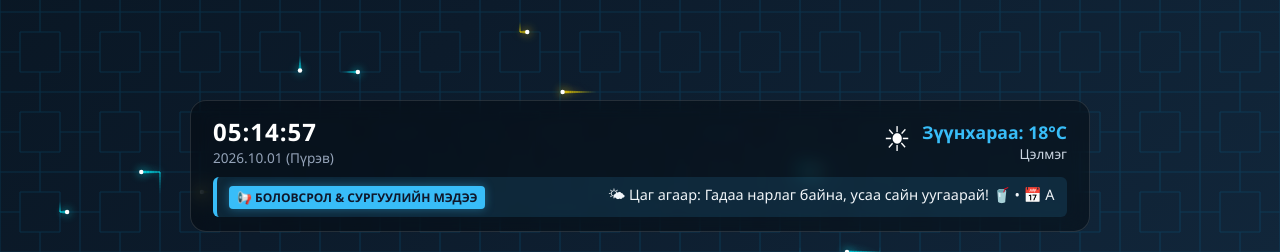
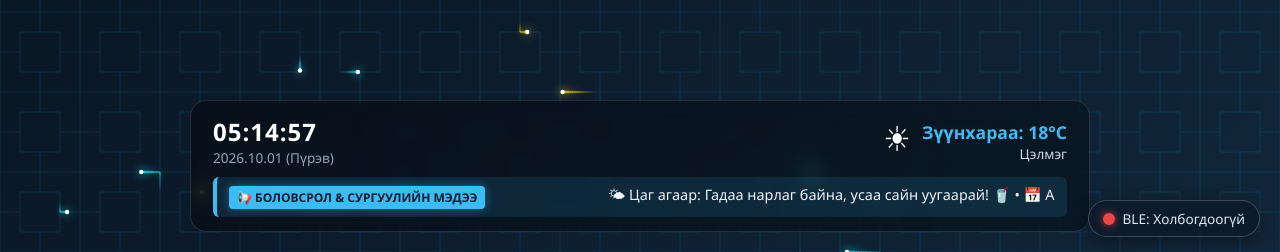
Before and after one commit to munkh-erdene1g4i/ai_sambar, a Flask app: page / in a window 1280 px wide. Shown: the part 548-800 px from the top of the page. Run offline with Flask 3, Linux system fonts and the light colour scheme.

Commit message:
Update index.html

```diff
--- a/templates/index.html
+++ b/templates/index.html
@@ -279,6 +279,38 @@
             color: #94a3b8;
         }
 
+        .ble-status-box {
+            position: fixed;
+            bottom: 15px;
+            right: 20px;
+            z-index: 100;
+            display: flex;
+            align-items: center;
+            gap: 8px;
+            background: rgba(12, 27, 43, 0.85);
+            padding: 8px 14px;
+            border-radius: 20px;
+            border: 1px solid rgba(255, 255, 255, 0.2);
+            font-size: 0.85rem;
+            color: #e2e8f0;
+            backdrop-filter: blur(8px);
+            box-shadow: 0 4px 15px rgba(0, 0, 0, 0.4);
+        }
+
+        .ble-dot {
+            width: 12px;
+            height: 12px;
+            border-radius: 50%;
+            background-color: #ef4444;
+            box-shadow: 0 0 8px rgba(239, 68, 68, 0.8);
+            transition: all 0.4s ease;
+        }
+
+        .ble-dot.connected {
+            background-color: #22c55e;
+            box-shadow: 0 0 10px rgba(34, 197, 94, 0.9);
+        }
+
         .weather-box {
             display: flex;
             align-items: center;
@@ -464,6 +496,11 @@
         </div>
     </footer>
 
+    <div class="ble-status-box">
+        <div class="ble-dot" id="bleDot"></div>
+        <span id="bleText">BLE: Холбогдоогүй</span>
+    </div>
+
     <div class="modal" id="adminModal">
         <div class="modal-content">
             <h2>Сургуулийн Мэдээлэл Шинэчлэх</h2>
@@ -485,6 +522,9 @@
         const adminModal = document.getElementById('adminModal');
         const schoolContextInput = document.getElementById('schoolContextInput');
 
+        const bleDot = document.getElementById('bleDot');
+        const bleText = document.getElementById('bleText');
+
         let micStream = null;
         let mediaRecorder = null;
         let audioChunks = [];
@@ -493,7 +533,7 @@
         let isSpeaking = false;
         let recordStartTime = 0;
         let hideChatTimeout = null;
-        let activePointerId = null;
+        let currentBeaconAudio = null;
 
         async function initMic() {
             if (!micStream) {
@@ -507,6 +547,10 @@
         window.addEventListener('click', initMic, { once: true });
         window.addEventListener('keydown', initMic, { once: true });
         window.addEventListener('touchstart', initMic, { once: true });
+
+        function isBusy() {
+            return isRecording || isProcessing || isSpeaking;
+        }
 
         function showChat(question, answer) {
             chatBox.style.display = 'block';
@@ -1014,6 +1058,15 @@
             if (isRecording || isProcessing) return;
 
             isRecording = true;
+
+            // Beacon-ийн ярьж буй дууг дарах
+            if (currentBeaconAudio) {
+                try {
+                    currentBeaconAudio.pause();
+                    currentBeaconAudio.currentTime = 0;
+                } catch(e) {}
+                currentBeaconAudio = null;
+            }
             isSpeaking = false;
 
             try {
@@ -1042,9 +1095,9 @@
                         const audioBlob = new Blob(audioChunks, { type: mediaRecorder.mimeType || 'audio/webm' });
                         const recordDuration = Date.now() - recordStartTime;
 
-                        // Дууны хэмжээний шалгалтыг 300ms болон 500 байт болгон багасгав
+                        // Хязгаарыг 300ms болон 500 байт болгон багасгасан
                         if (recordDuration < 300 || audioBlob.size < 500) {
-                            statusText.innerText = "⚠ Яриа олдсонгүй. Товчлуурыг сайн дарж байгаад ярина уу!";
+                            statusText.innerText = "⚠ Яриа хэт богино эсвэл сонсогдсонгүй. Товчлуурыг сайн дарж байгаад ярина уу!";
                             isProcessing = false;
                             orbContainer.classList.remove('recording');
                             return;
@@ -1119,7 +1172,7 @@
                         isSpeaking = true;
                         isProcessing = false;
                         orbContainer.classList.add('speaking');
-                        const audio = new Audio(data.audio_url + "?t=" + new Date().getTime());
+                        const audio = new Audio(data.audio_url);
 
                         audio.play().catch(e => {
                             isSpeaking = false;
@@ -1142,36 +1195,21 @@
             }
         }
 
+        // Pointer/Touch сулрах үед тасалдал үүсгэхгүй байх тохиргоо
         orbContainer.addEventListener('pointerdown', (e) => {
             e.preventDefault();
-            if (activePointerId !== null) return;
-            activePointerId = e.pointerId;
-            try { orbContainer.setPointerCapture(e.pointerId); } catch(err){}
             startRecording();
         });
 
-        orbContainer.addEventListener('pointerup', (e) => {
-            e.preventDefault();
-            if (e.pointerId === activePointerId) {
-                try { orbContainer.releasePointerCapture(e.pointerId); } catch(err){}
-                activePointerId = null;
+        window.addEventListener('pointerup', (e) => {
+            if (isRecording) {
                 stopRecording();
             }
         });
 
-        orbContainer.addEventListener('pointercancel', (e) => {
-            e.preventDefault();
-            if (e.pointerId === activePointerId) {
-                try { orbContainer.releasePointerCapture(e.pointerId); } catch(err){}
-                activePointerId = null;
-                if (Date.now() - recordStartTime > 300) {
-                    stopRecording();
-                } else {
-                    isRecording = false;
-                    isProcessing = false;
-                    orbContainer.classList.remove('recording');
-                    statusText.innerHTML = "Дэлгэц дээр эсвэл <span class='key-badge'>SPACE</span> товчлуур дээр дарж яриарай";
-                }
+        window.addEventListener('touchend', (e) => {
+            if (isRecording) {
+                stopRecording();
             }
         });
 
@@ -1218,6 +1256,70 @@
                 closeAdmin();
             });
         }
+
+        // Ярьж эсвэл бичлэг хийж байхад BLE шалгалт DOM-д нөлөөлөхөөс сэргийлсэн
+        async function checkBleStatus() {
+            if (isBusy()) return;
+
+            try {
+                const response = await fetch('/api/ble-status');
+                if (isBusy()) return;
+                const data = await response.json();
+                if (isBusy()) return;
+
+                if (data.connected) {
+                    bleDot.classList.add('connected');
+                    bleText.innerText = "BLE: Холбогдсон";
+                } else {
+                    bleDot.classList.remove('connected');
+                    bleText.innerText = "BLE: Холбогдоогүй";
+                }
+            } catch (err) {
+                bleDot.classList.remove('connected');
+                bleText.innerText = "BLE: Холбогдоогүй";
+            }
+        }
+
+        setInterval(checkBleStatus, 5000);
+
+        async function checkBeaconGreeting() {
+            if (isBusy()) return;
+
+            try {
+                const response = await fetch('/api/get-greeting');
+                if (isBusy()) return;
+                const data = await response.json();
+
+                if (data.has_greeting && !isBusy()) {
+                    showChat("📡 Beacon Мэдрэгч:", "👋 " + data.text);
+                    statusText.innerText = data.text;
+
+                    orbContainer.classList.add('speaking');
+                    isSpeaking = true;
+
+                    if (currentBeaconAudio) {
+                        currentBeaconAudio.pause();
+                    }
+                    currentBeaconAudio = new Audio(data.audio_url);
+
+                    currentBeaconAudio.play().catch(err => {
+                        isSpeaking = false;
+                        orbContainer.classList.remove('speaking');
+                    });
+
+                    currentBeaconAudio.onended = () => {
+                        isSpeaking = false;
+                        currentBeaconAudio = null;
+                        orbContainer.classList.remove('speaking');
+                        statusText.innerHTML = "Дэлгэц дээр эсвэл <span class='key-badge'>SPACE</span> товчлуур дээр дарж яриарай";
+                    };
+                }
+            } catch (err) {
+                console.error("Beacon шалгахад алдаа гарлаа:", err);
+            }
+        }
+
+        setInterval(checkBeaconGreeting, 3000);
     </script>
 </body>
 </html>
```
